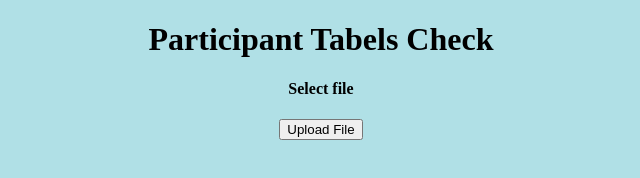
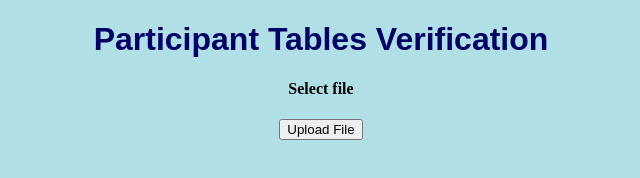
Before and after one commit to teo86/PTC, an Electron app: page src/index.html in a window 800 px wide. Shown: the whole page, without its empty margins (79-719 px from the left). Drawn offline with Linux system fonts and the light colour scheme; no server answers.

Commit message:
Version 0.2.2

```diff
--- a/package.json
+++ b/package.json
@@ -1,7 +1,7 @@
 {
   "name": "electronjs",
   "productName": "PTC",
-  "version": "0.2.1",
+  "version": "0.2.2",
   "description": "",
   "build": {
     "win": {
--- a/src/check.js
+++ b/src/check.js
@@ -81,7 +81,7 @@ module.exports = {
         const Client = require('ssh2-sftp-client');
 
         const config = {
-            host: '',
+            host: 'uksftp.ipsos.com',
             port: 22,
             username: user,
             password: pasw
@@ -90,7 +90,7 @@ module.exports = {
         let client = new Client();
 
         let data = fs.createReadStream(global.filepath);
-        let remote = '/path/to/remote/file.txt';
+        let remote = '/test.xlsx';
 
         client.connect(config)
             .then(() => {
@@ -105,7 +105,7 @@ module.exports = {
                 data.close()
                 div.innerHTML = "<h3>"+err.message+"</h3>"
                 loader.hidden = true
-                console.error(err.message);
+                console.error(err.code);
             });
 
             return {div, loader}
--- a/src/index.html
+++ b/src/index.html
@@ -11,8 +11,13 @@
 		table, th, td {
 		  border: 1px solid black;
 		}
-		h1, h4, p, button, div, table{
+		h4, p, button, div, table{
 			text-align: center;
+		}
+		h1 {
+			text-align: center;
+			font-family: 'Arial Bold', sans-serif;
+			color:#000066
 		}
 		.loader {
 			position: absolute;
@@ -58,7 +63,7 @@
 	</style>
 </head>
 <body style="background-color:powderblue;">
-	<h1>Participant Tabels Check</h1>
+	<h1 font-family="arial">Participant Tables Verification</h1>
 	<div class="loader" id="load" hidden></div>
 	<div id="result"></div>
 	<div id="upl" hidden>
```
